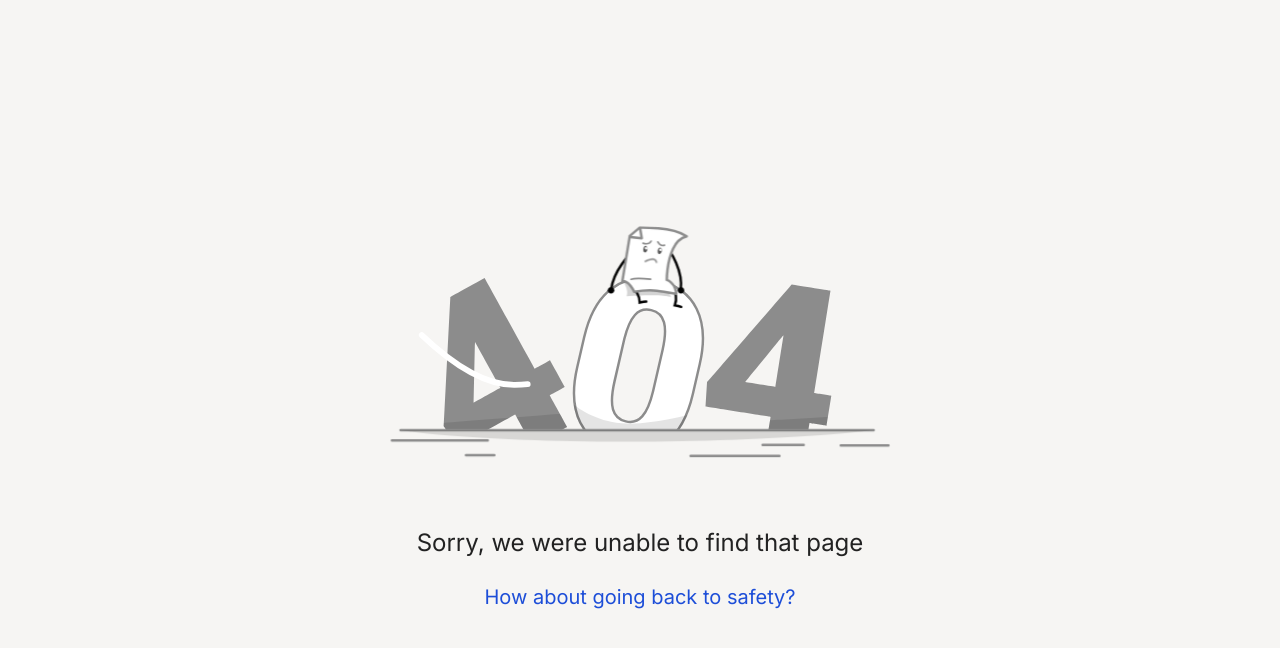
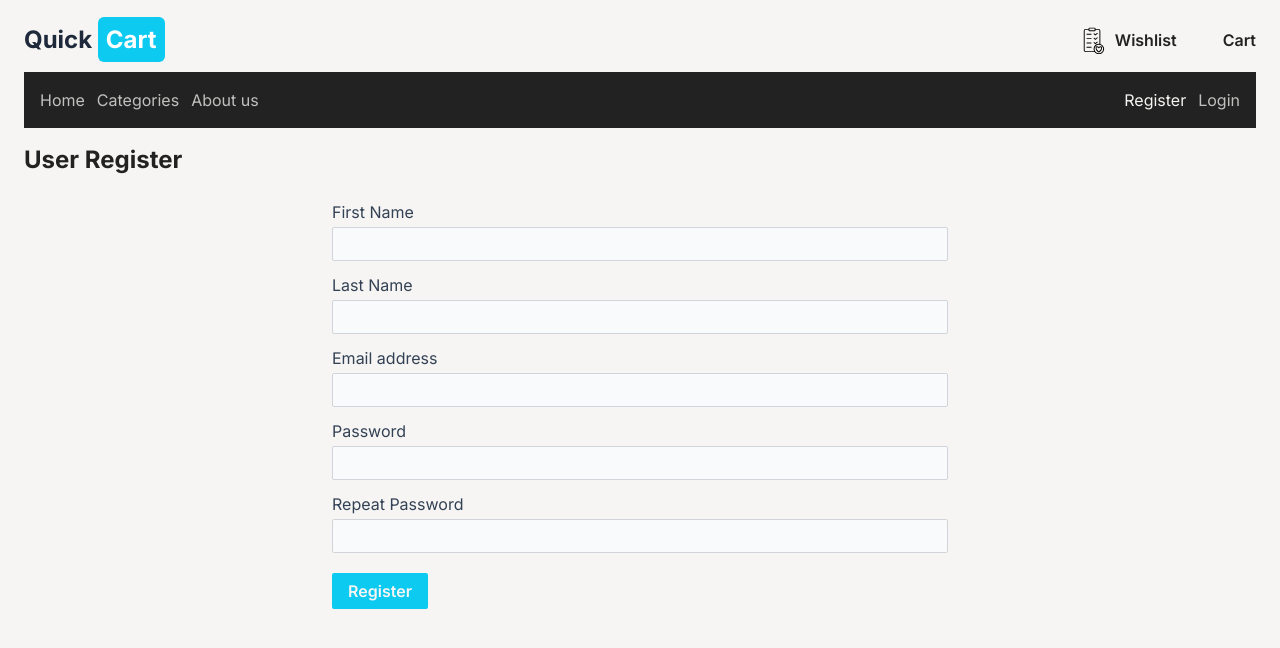
Before and after one commit to Mohammedatef1/modora, a React (Vite) app: page /register in a window 1280 px wide. Shown: the top 648 px of the page. Built offline with nearby package versions, Linux system fonts and the light colour scheme.

Commit message:
add: register page with zod validation

```diff
--- a/package.json
+++ b/package.json
@@ -10,18 +10,21 @@
     "preview": "vite preview"
   },
   "dependencies": {
+    "@hookform/resolvers": "^4.1.3",
     "@reduxjs/toolkit": "^2.5.1",
     "axios": "^1.7.9",
     "lottie-react": "^2.4.1",
     "react": "^19.0.0",
     "react-content-loader": "^7.0.2",
     "react-dom": "^19.0.0",
+    "react-hook-form": "^7.54.2",
     "react-persist": "^1.0.2",
     "react-redux": "^9.2.0",
     "react-router-dom": "6",
     "redux-persist": "^6.0.0",
     "vite-plugin-svgr": "^4.3.0",
-    "vite-tsconfig-paths": "^5.1.4"
+    "vite-tsconfig-paths": "^5.1.4",
+    "zod": "^3.24.2"
   },
   "devDependencies": {
     "@eslint/js": "^9.19.0",
--- /dev/null
+++ b/src/components/common/InputField.tsx
@@ -0,0 +1,15 @@
+
+interface InputFieldProps {
+  type?: string;
+  title?: string;
+  className?: string;
+}
+
+export const InputField = ({className, title, type = "text"} : InputFieldProps) => {
+  return (
+    <>
+      <label htmlFor="">{title}</label>
+      <input type={type} className={` ${className}`} />
+    </>
+  )
+}
--- a/src/pages/Error.tsx
+++ b/src/pages/Error.tsx
@@ -10,6 +10,7 @@ const Error = () => {
     responseCode = error.status;
     responseMessage = error.statusText;
   } else{
+    // eslint-disable-next-line @typescript-eslint/no-unused-vars
     responseCode = 404;
     responseMessage = "Sorry, we were unable to find that page"
   }
--- /dev/null
+++ b/src/pages/Login.tsx
@@ -0,0 +1,24 @@
+import Heading from "@components/common/Heading"
+
+const Login = () => {
+  return (
+    <>
+    <Heading title="User Login"></Heading>
+    <div className="flex justify-center">
+      <form action="" className="flex flex-col gap-y-3 w-full md:w-1/2">
+        <div className="flex flex-col gap-y-1 ">
+          <label htmlFor="email" className="text-sm md:text-base text-slate-700">Email address</label>
+          <input type="email" id="email" className="px-4 py-1.5 text-sm md:text-base border border-gray-300 rounded-sm bg-gray-50" />
+        </div>
+        <div className="flex flex-col gap-y-1 ">
+          <label htmlFor="password" className="text-sm md:text-base text-slate-700">Password</label>
+          <input type="password" id="password" className="px-4 py-1.5 text-sm md:text-base border border-gray-300 rounded-sm bg-gray-50" />
+        </div>
+        <button type="button" className="w-fit px-4 py-1.5 bg-primary text-background font-semibold rounded-sm mt-2">Login</button>
+      </form>
+    </div>
+  </>
+  )
+}
+
+export default Login
--- /dev/null
+++ b/src/pages/Register.tsx
@@ -0,0 +1,57 @@
+import Heading from "@components/common/Heading"
+import {useForm , SubmitHandler} from "react-hook-form"
+import {zodResolver} from "@hookform/resolvers/zod"
+import { signUpSchema, signUpType } from "src/validations/signUpSchema"
+
+const Register = () => {
+  const {register , handleSubmit, formState: {errors} } = useForm<signUpType>({
+    resolver: zodResolver(signUpSchema),
+    mode: "onBlur"
+  })
+
+  const submitHandler : SubmitHandler<signUpType> = (data) => {
+    console.log(data);
+  }
+
+  const errorHandler = () => {
+    console.log(errors)
+  }
+
+  return (
+    <>
+      <Heading title="User Register"></Heading>
+      <div className="flex justify-center">
+        <form onSubmit={handleSubmit(submitHandler , errorHandler)} className="flex flex-col gap-y-3 w-full md:w-1/2">
+          <div className="flex flex-col gap-y-px ">
+            <label htmlFor="firstName" className="text-sm md:text-base mb-0.5 text-slate-700">First Name</label>
+            <input type="text" id="firstName" className={`px-3 py-1 text-sm md:text-base border rounded-sm bg-gray-50 ${errors.firstName ? 'border-red-500 ' : 'border-gray-300'}`} {...register("firstName")} />
+            {errors.firstName && <span className="text-red-500 text-sm">{errors.firstName.message}</span>}
+          </div>
+          <div className="flex flex-col gap-y-px ">
+            <label htmlFor="lastName" className="text-sm md:text-base mb-0.5 text-slate-700">Last Name</label>
+            <input type="text" id="lastName" className={`px-3 py-1 text-sm md:text-base border rounded-sm bg-gray-50 ${errors.lastName ? 'border-red-500 ' : 'border-gray-300'}`} {...register("lastName")}/>
+            {errors.lastName && <span className="text-red-500 text-sm">{errors.lastName.message}</span>}
+          </div>
+          <div className="flex flex-col gap-y-px ">
+            <label htmlFor="email" className="text-sm md:text-base mb-0.5 text-slate-700">Email address</label>
+            <input type="email" id="email" className={`px-3 py-1 text-sm md:text-base border rounded-sm bg-gray-50 ${errors.email ? 'border-red-500 ' : 'border-gray-300'}`} {...register("email")}/>
+            {errors.email && <span className="text-red-500 text-sm">{errors.email.message}</span>}
+          </div>
+          <div className="flex flex-col gap-y-px ">
+            <label htmlFor="password" className="text-sm md:text-base mb-0.5 text-slate-700">Password</label>
+            <input type="password" id="password" className={`px-3 py-1 text-sm md:text-base border rounded-sm bg-gray-50 ${errors.password ? 'border-red-500 ' : 'border-gray-300'}`} {...register("password")}/>
+            {errors.password && <span className="text-red-500 text-sm">{errors.password.message}</span>}
+          </div>
+          <div className="flex flex-col gap-y-px ">
+            <label htmlFor="repeatPassword" className="text-sm md:text-base mb-0.5 text-slate-700">Repeat Password</label>
+            <input type="password" id="repeatPassword" className={`px-3 py-1 text-sm md:text-base border rounded-sm bg-gray-50 ${errors.repeatPassword ? 'border-red-500 ' : 'border-gray-300'}`} {...register("repeatPassword")}/>
+            {errors.repeatPassword && <span className="text-red-500 text-sm">{errors.repeatPassword.message}</span>}
+          </div>
+          <button type="submit" className="w-fit px-4 py-1.5 bg-primary text-background font-semibold rounded-sm mt-2">Register</button>
+        </form>
+      </div>
+    </>
+  )
+}
+
+export default Register
--- a/src/routes/AppRouter.tsx
+++ b/src/routes/AppRouter.tsx
@@ -1,6 +1,8 @@
 import { lazy, Suspense } from 'react'
 import { createBrowserRouter, RouterProvider } from 'react-router-dom'
 import Error from "@pages/Error"
+import Register from '@pages/Register'
+import Login from '@pages/Login'
 const Categories = lazy(() => import("@pages/Categories"))
 const AboutUs = lazy(() => import("@pages/AboutUs"))
 const MainLayout = lazy(() => import("@layouts/MainLayout"))
@@ -68,6 +70,20 @@ const router = createBrowserRouter([
               (<Suspense fallback={<p>Loading please wait...</p>}>
                 <Wishlist/>
               </Suspense>)
+          },
+          {
+            path: 'register',
+            element:
+              (<Suspense fallback={<p>Loading please wait...</p>}>
+                <Register/>
+              </Suspense>)
+          },
+          {
+            path: 'login',
+            element:
+              (<Suspense fallback={<p>Loading please wait...</p>}>
+                <Login/>
+              </Suspense>)
           }
       ]
   }
--- /dev/null
+++ b/src/validations/signUpSchema.ts
@@ -0,0 +1,13 @@
+import {z} from "zod"
+
+const signUpSchema = z.object({
+  firstName: z.string().min(1 , {message: "first name is required"}),
+  lastName: z.string().min(1, {message: "last name is required"}),
+  email: z.string().email(),
+  password: z.string().min(8, {message: "the password must be at least 8 characters length"}).regex(/.*[!@#$%^&*()_+{}|[\]\\:";'<>?,./].*/, {message: "the password must contains special character"}),
+  repeatPassword: z.string().min(1, {message: "repeat password is required"})
+}).refine(inputs => inputs.password === inputs.repeatPassword , {message: "repeat password and password does not match", path: ["repeatPassword"]})
+
+type signUpType = z.infer<typeof signUpSchema>;
+
+export {signUpSchema, type signUpType}
```
Also changed, not shown: 1 other file (tests, documents, lock files or other folders).
